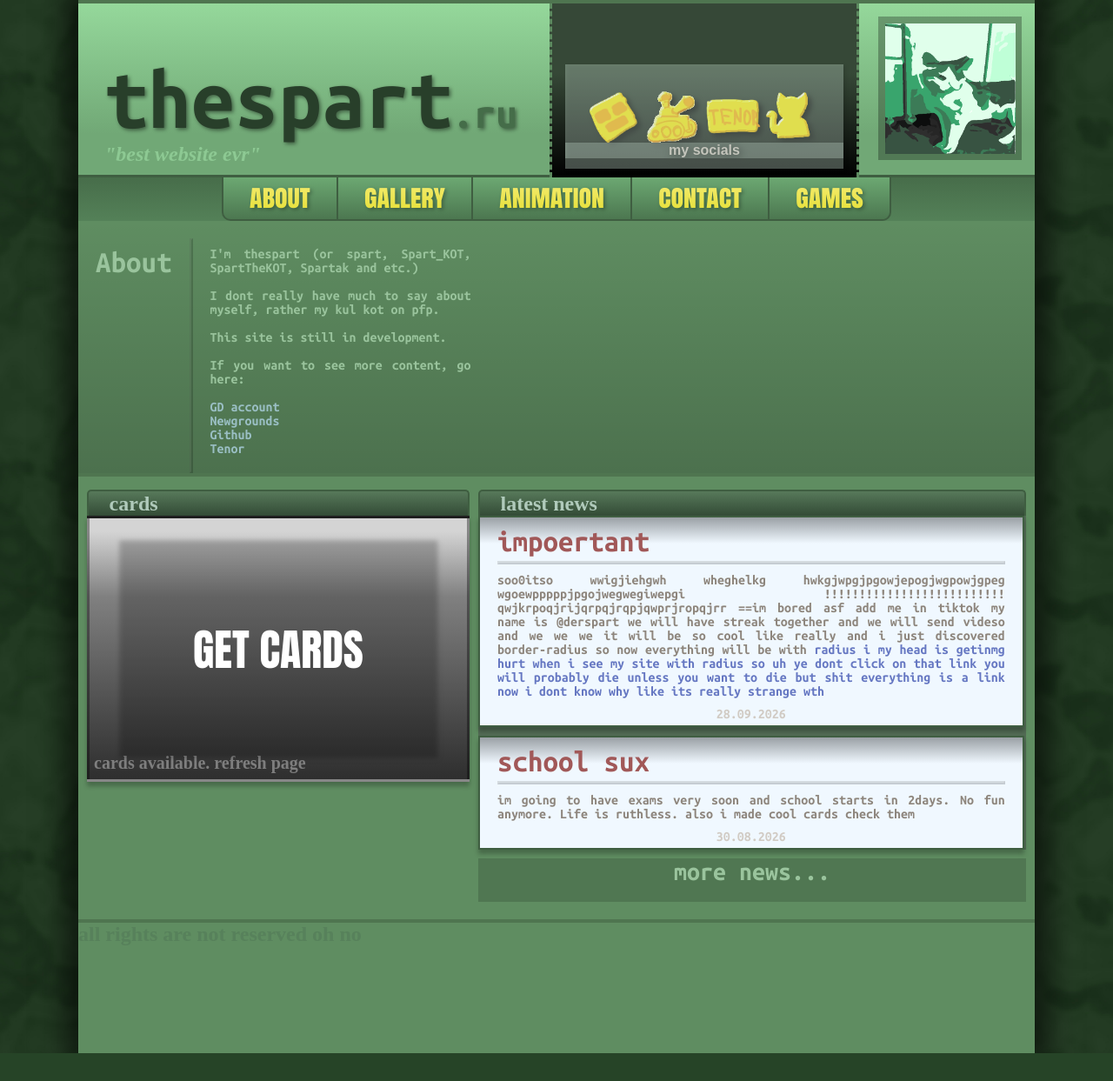
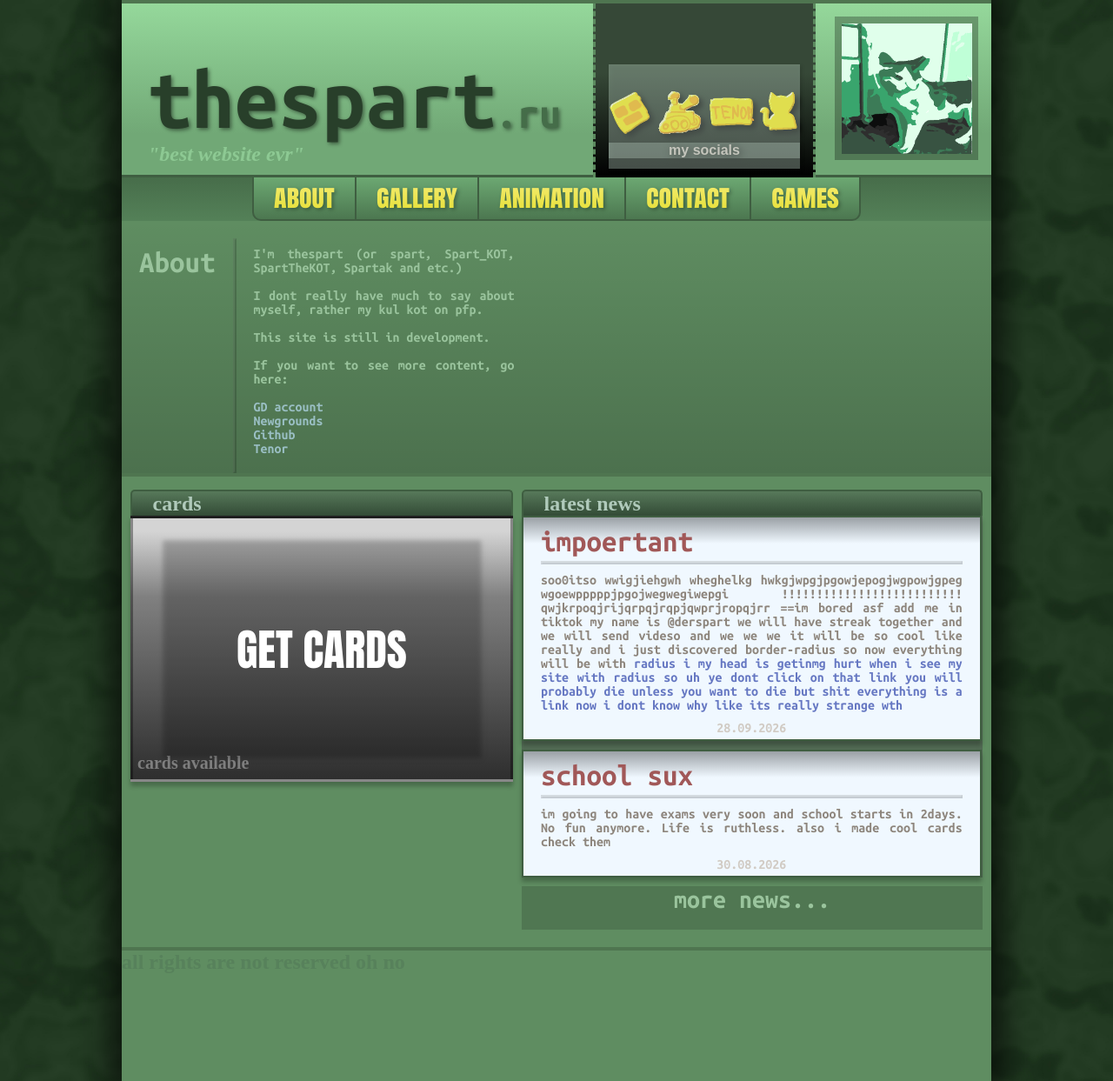
Before and after one commit to thespart/thespart.github.io, a plain HTML site: page index.html in a window 1280 px wide. Shown: the whole page at 87% size. Before the commit the page ends 1211 px from the top, so only its background shows below. Drawn offline with Linux system fonts and the light colour scheme.

Commit message:
cards changed allitle

```diff
--- a/cardpick.js
+++ b/cardpick.js
@@ -39,13 +39,22 @@ class Card {
         this.rarity = rarity;
     }
 }
+// r[i] = n[i+1].r - n[i].r | r[i] ACTUAL rarity
+// 1 = 1 - 0.8 = 0.2
+// 2 = 0.8 - 0.7 = 0.1
+// 3 = 0.7 - 0.6 = 0.1
+// 4 = 0.6 - 0.5 = 0.1
+// 5 = 0.5 - 0.4 = 0.1
+// 6 = 0.4 - 0.3 = 0.1
+// 7 = 0.3 - 0 = 0.3
 const RarityList = [
-    {t: 'zombe', d: "his real name Zombalniy", s: '/content/1.jpg', r: 0.4, c: '#718f65'},
-    {t: 'big rock', d: "socalled 'mountain'", s: '/content/2.jpg', r: 0.1, c: '#65868f'},
-    {t: 'box', d: "literally box, but with face. ok", s: '/content/3.jpg', r: 0.03, c: '#8f6565'},
-    {t: 'deamond', d: "sick", s: '/content/4.jpg', r: 0.01, c: '#4d1c57'},
-    {t: 'think', d: "inspired by madness combat", s: '/content/5.jpg', r: 0.003, c: '#e3e3e3'},
-    {t: 'malevich', d:"inspirational", s: '/content/6.jpg', r: 0, c: '#101010'},
+    {t: 'zombe', d: "he dislikes disco", s: '/content/1.webp', r: 0.8, c: '#718f65'},
+    {t: 'roget', d: 'smile', s: '/content/7.webp', r: 0.6, c: '#6799c2'},
+    {t: 'big rock', d: "socalled 'mountain'", s: '/content/2.webp', r: 0.3, c: '#65868f'},
+    {t: 'box', d: "literally box, but with face. ok", s: '/content/3.webp', r: 0.1, c: '#8f6565'},
+    {t: 'deamond', d: "sick", s: '/content/4.webp', r: 0.05, c: '#4d1c57'},
+    {t: 'think', d: "inspired by madness combat", s: '/content/5.webp', r: 0.1, c: '#e3e3e3'},
+    {t: 'malevich', d:"inspirational", s: '/content/6.webp', r: 0, c: '#101010'},
 ]
 function loadbefore() {
     for (let i=0; i<6; i++) {
@@ -132,7 +141,7 @@ function createCard() {
 console.log(`this is your ${taps}# pick!`)
 if (day != now.getDay()) {
     clearInterval(countdown);
-    timediv.textContent = "cards available. refresh page";
+    timediv.textContent = "cards available";
     document.querySelector('#pick button').addEventListener('click', () => {
         taps++;
         localStorage.setItem('cards', JSON.stringify(init()));
--- a/style.css
+++ b/style.css
@@ -414,9 +414,9 @@ header #maininfo #logo {
     & #socials {
         display: grid;
         grid-template-columns: repeat(4, 25%);
-        width: 80%;
+        width: 95%;
         height: 50px;
-        margin: 0 auto;
+        margin-left: 10px;
         margin-top: 100px;
         margin-bottom: 10px;
         row-gap: 5px;
@@ -426,6 +426,9 @@ header #maininfo #logo {
             border: none;
             display: block;
             filter: drop-shadow(4px 4px 3px rgba(0, 0, 0, 1));
+        }
+        & img:hover {
+            filter: brightness(0.5) contrast(5);
         }
     }
     & h2 {
@@ -574,19 +577,19 @@ li .button:hover {
     }
 }
 /* pc compability */
-@media (min-width: 1100px) {
+@media (min-width: 1000px) {
     html {
         height: auto;
     }
     body {
         height: auto;
-        width: 1100px;
+        width: 1000px;
         min-height: 0;
     }
     body main #sections {
         display: grid;
         width: calc(100% - 20px);
-        grid-template-columns: 440px 640px;
+        grid-template-columns: 440px 540px;
         margin: 0 10px;
     }
     body main #rightpart {
@@ -621,10 +624,10 @@ li .button:hover {
     header #maininfo #logo #separator {
         border-left: 3px dashed rgb(92, 138, 95);
         border-right: 3px dashed rgb(92, 138, 95);
-        width: 350px;
+        width: 250px;
         height: 200px;
         & .background {
-            width: 320px;
+            width: 220px;
         }
     }
     header #buttons {
@@ -668,7 +671,7 @@ li .button:hover {
     font-family: "AntonSC";
     src: url("./content/AntonSC-Regular.ttf");
 }
-@font-face {
+@font-face{
     font-family: "UbuntuMono";
     src: url("./content/UbuntuMono-Bold.ttf");
 }
```
Also changed, not shown: content/1.jpg (deleted), content/1.webp (added), content/2.jpg (deleted), content/2.webp (added), content/3.jpg (deleted), content/3.webp (added), content/4.jpg (deleted), content/4.webp (added), content/5.jpg (deleted), content/5.webp (added), content/6.jpg (deleted), content/6.webp (added), content/7.webp (added).
